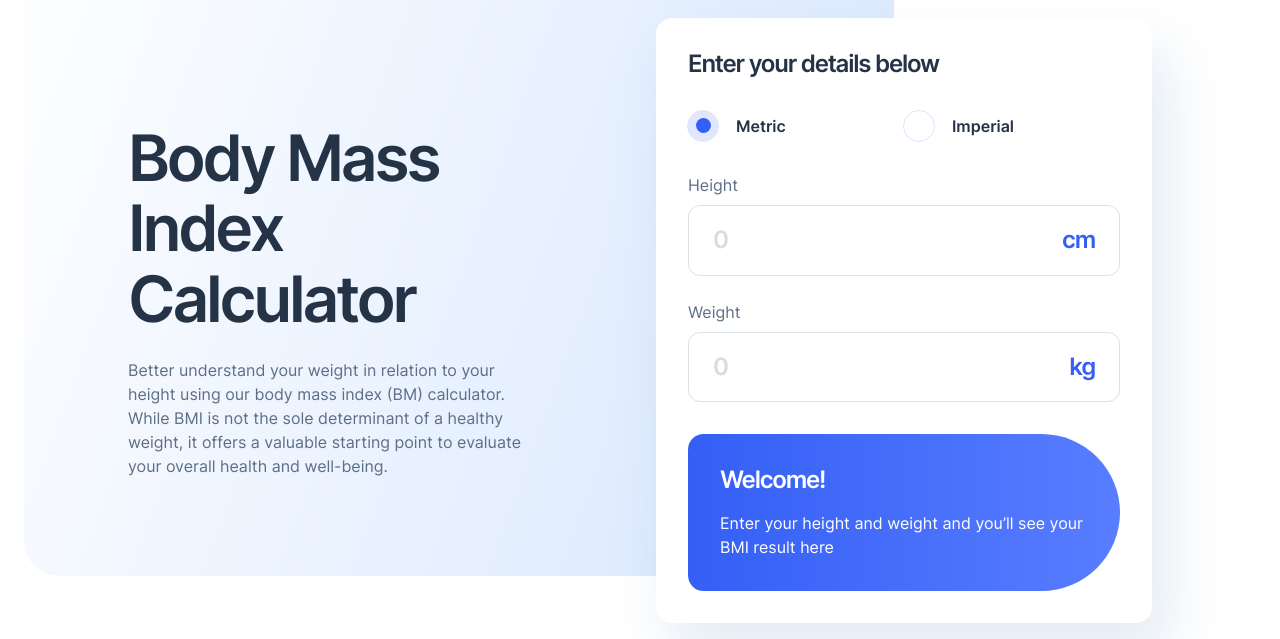
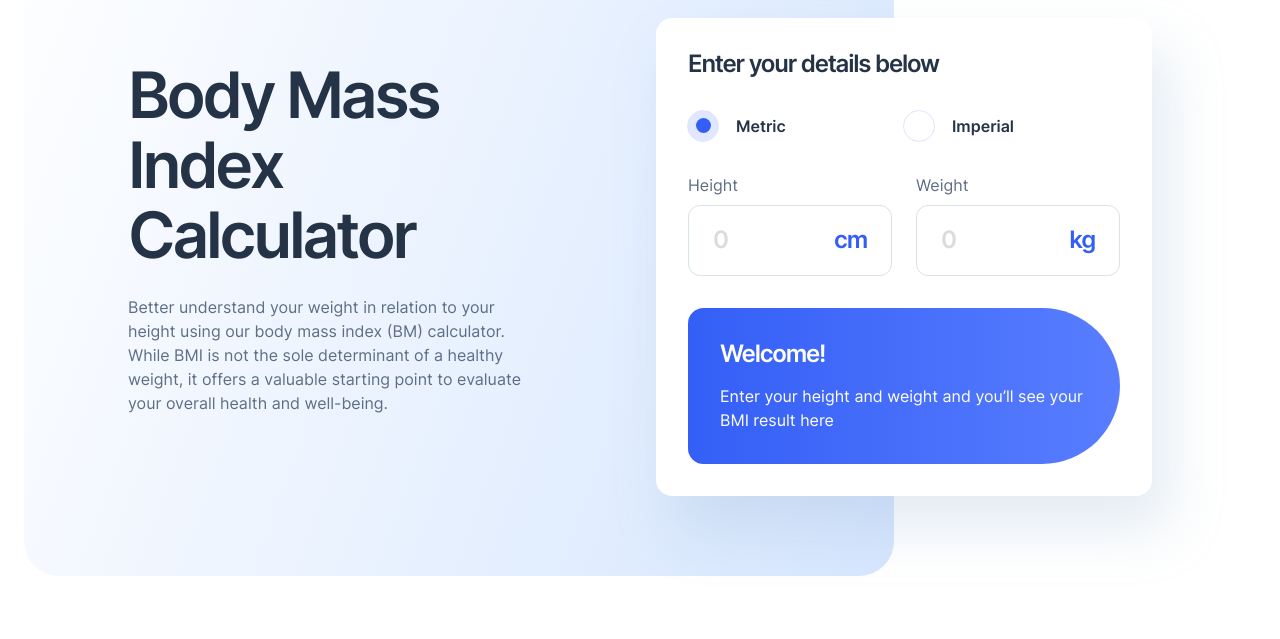
Before and after one commit to Dantalian5/bmi-calculator, a website built with Parcel: page src/index.html in a window 1280 px wide. Shown: the part 161-800 px from the top of the page. Built offline with nearby package versions, Linux system fonts and the light colour scheme.

Commit message:
fix calc minwidth

```diff
--- a/src/assets/style/modules/_calculator.scss
+++ b/src/assets/style/modules/_calculator.scss
@@ -96,7 +96,7 @@
 }
 .m-dataholder {
 	flex: 1 1 10rem;
-	min-width: fit-content;
+	min-width: min-content;
 	&__title {
 		margin-bottom: 0.5rem;
 	}
```
Also changed, not shown: 1 other file.
